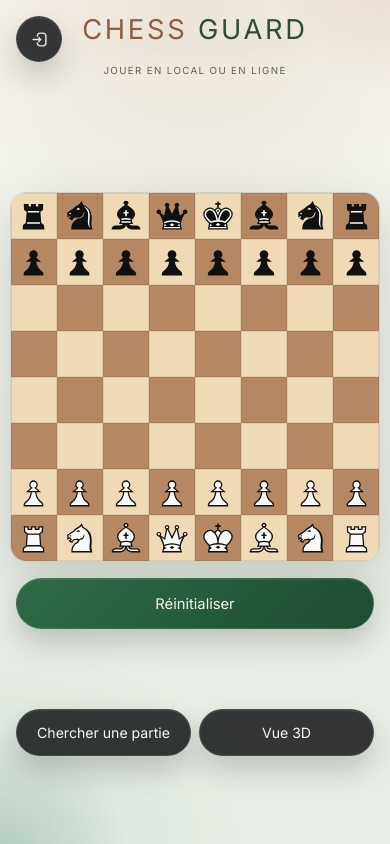
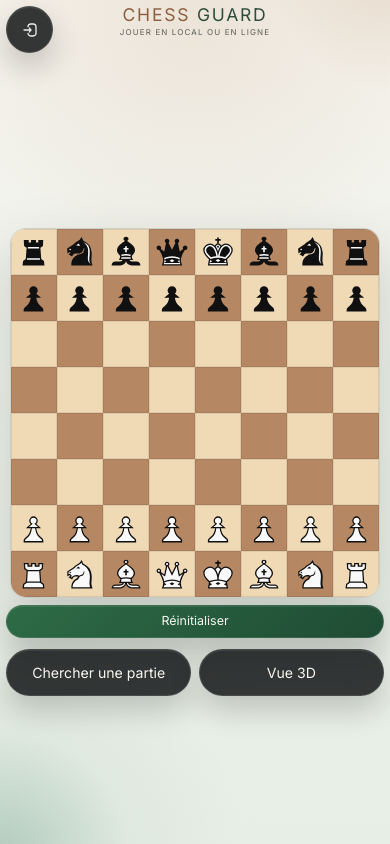
Before and after one commit to enzodobele/Transcendence, a React (Vite) app in the folder src/frontend/: page / in a window 390 px wide. Built offline with nearby package versions, Linux system fonts and the light colour scheme.

Commit message:
Enzo: amélioration front-end, fit sur une page sans scroll

```diff
--- a/src/frontend/src/App.css
+++ b/src/frontend/src/App.css
@@ -2,13 +2,13 @@
   position: relative;
   isolation: isolate;
   width: 100%;
-  min-height: 100svh;
+  height: 100svh;
   display: flex;
   flex-direction: column;
   align-items: center;
   justify-content: center;
-  gap: clamp(1rem, 2vw, 1.5rem);
-  padding: clamp(1rem, 2.5vw, 1.75rem);
+  gap: clamp(0.3rem, 0.6vw, 0.5rem);
+  padding: clamp(0.4rem, 0.8vw, 0.6rem);
   overflow: hidden;
 }
 
@@ -70,8 +70,8 @@
 }
 
 .title-chess {
-  top: clamp(1rem, 3vw, 2rem);
-  font-size: clamp(2.25rem, 5vw, 4rem);
+  top: clamp(0.4rem, 0.8vw, 0.6rem);
+  font-size: clamp(1.2rem, 2vw, 1.6rem);
   letter-spacing: 0.16em;
   line-height: 1;
   color: #8d5f3f;
@@ -83,8 +83,8 @@
 }
 
 .subtitle-chess-guard {
-  top: clamp(4.5rem, 8vw, 6rem);
-  font-size: clamp(0.8rem, 1.8vw, 1rem);
+  top: clamp(1.8rem, 2.5vw, 2.4rem);
+  font-size: clamp(0.55rem, 0.8vw, 0.68rem);
   letter-spacing: 0.28em;
   text-transform: uppercase;
   color: rgba(34, 38, 34, 0.7);
@@ -97,13 +97,13 @@
   display: flex;
   flex-direction: column;
   align-items: center;
-  gap: 1rem;
-  padding-top: clamp(7rem, 12vw, 8.5rem);
-  padding-bottom: clamp(4rem, 8vw, 5.5rem);
+  gap: 0.4rem;
+  padding-top: clamp(5rem, 6.5vw, 5.5rem);
+  padding-bottom: 0.4rem;
 }
 
 .Board > div:first-child {
-  width: min(92vw, 48rem) !important;
+  width: min(92vw, 56rem, calc(100svh - 10rem)) !important;
   aspect-ratio: 1 / 1;
   grid-template-columns: repeat(8, minmax(0, 1fr)) !important;
   grid-template-rows: repeat(8, minmax(0, 1fr));
@@ -205,25 +205,29 @@
 }
 
 .connexion-logo {
-  width: 1.05rem;
-  height: 1.05rem;
+  width: 1rem;
+  height: 1rem;
   filter: invert(1);
   opacity: 0.9;
 }
 
 .reset-board {
-  width: min(100%, 20rem);
-  font-size: 0.98rem;
+  width: min(100%, 14rem);
+  font-size: 0.82rem;
+  min-height: 2rem;
+  padding: 0.4rem 0.8rem;
   background: linear-gradient(135deg, #2e6b46 0%, #1f4c34 100%);
 }
 
 .connexion-button {
   position: absolute;
-  top: clamp(1rem, 2vw, 1.5rem);
-  left: clamp(1rem, 2vw, 1.5rem);
+  top: clamp(0.4rem, 0.8vw, 0.6rem);
+  left: clamp(0.4rem, 0.8vw, 0.6rem);
   z-index: 6;
   width: max-content;
-  font-size: 0.95rem;
+  font-size: 0.80rem;
+  min-height: 2rem;
+  padding: 0.4rem 0.75rem;
 }
 
 .game-actions {
@@ -233,27 +237,27 @@
 .button-find-game,
 .button-switch-2d-3d {
   position: absolute;
-  top: clamp(1rem, 2vw, 1.5rem);
-  right: clamp(1rem, 2vw, 1.5rem);
+  top: clamp(0.4rem, 0.8vw, 0.6rem);
+  right: clamp(0.4rem, 0.8vw, 0.6rem);
   z-index: 6;
-  min-width: 10rem;
+  min-width: 0;
   width: max-content;
-  font-size: 0.95rem;
+  font-size: 0.82rem;
 }
 
 .button-switch-2d-3d {
-  top: clamp(1rem, 2vw, 1.5rem);
-  font-size: 1rem;
-  padding: 0.65rem 0.9rem;
-  min-height: unset;
+  top: clamp(0.4rem, 0.8vw, 0.6rem);
+  font-size: 0.82rem;
+  padding: 0.4rem 0.75rem;
+  min-height: 2rem;
   min-width: unset;
 }
 
 .button-find-game {
-  top: calc(clamp(1rem, 2vw, 1.5rem) + 4rem);
-  font-size: 1rem;
-  padding: 0.65rem 0.9rem;
-  min-height: unset;
+  top: calc(clamp(0.4rem, 0.8vw, 0.6rem) + 2.6rem);
+  font-size: 0.82rem;
+  padding: 0.4rem 0.75rem;
+  min-height: 2rem;
   min-width: unset;
 }
 
@@ -404,18 +408,19 @@
 
 .profile-container {
   position: fixed;
-  top: clamp(1rem, 2vw, 1.5rem);
-  left: clamp(1rem, 2vw, 1.5rem);
+  top: clamp(0.4rem, 0.8vw, 0.6rem);
+  left: clamp(0.4rem, 0.8vw, 0.6rem);
   z-index: 6;
 }
 
-.profile-button {
+button.profile-button {
   position: absolute;
-  top: clamp(1rem, 2vw, 1.5rem);
-  left: clamp(1rem, 2vw, 1.5rem);
+  top: clamp(0.4rem, 0.8vw, 0.6rem);
+  left: clamp(0.4rem, 0.8vw, 0.6rem);
   z-index: 6;
-  width: 2.9rem;
-  height: 2.9rem;
+  width: 2.6rem;
+  height: 2.6rem;
+  min-height: unset;
   border-radius: 999px;
   background: linear-gradient(135deg, #1b1d1f 0%, #31363b 100%);
   display: inline-flex;
@@ -487,22 +492,23 @@ canvas {
 
 @media (max-width: 720px) {
   .title-chess {
-    font-size: clamp(1.9rem, 8vw, 2.8rem);
+    font-size: clamp(1rem, 4vw, 1.4rem);
     letter-spacing: 0.12em;
   }
 
   .subtitle-chess-guard {
-    top: clamp(4rem, 14vw, 5.3rem);
+    top: clamp(1.6rem, 6vw, 2.2rem);
+    font-size: clamp(0.5rem, 1.8vw, 0.65rem);
     letter-spacing: 0.18em;
   }
 
   .Board {
     width: 100%;
-    padding-top: clamp(6.5rem, 22vw, 8rem);
+    padding-top: clamp(5rem, 8vw, 5.5rem);
   }
 
   .Board > div:first-child {
-    width: min(94vw, 36rem) !important;
+    width: min(94vw, 36rem, calc(100svh - 10rem)) !important;
     border-radius: 1rem;
   }
 
@@ -523,7 +529,7 @@ canvas {
 
 @media (max-width: 480px) {
   .Board > div:first-child {
-    width: min(95vw, 30rem) !important;
+    width: min(95vw, 30rem, calc(100svh - 10rem)) !important;
   }
 
   .Board > div:first-child > div img {
@@ -533,16 +539,16 @@ canvas {
 
   .reset-board {
     width: 100%;
-    font-size: 0.92rem;
+    font-size: 0.78rem;
   }
 
   .title-chess {
-    font-size: clamp(1.3rem, 7vw, 1.9rem);
+    font-size: clamp(0.9rem, 4.5vw, 1.2rem);
     letter-spacing: 0.1em;
   }
 
   .subtitle-chess-guard {
-    font-size: clamp(0.6rem, 2.5vw, 0.75rem);
+    font-size: clamp(0.5rem, 2vw, 0.62rem);
     letter-spacing: 0.14em;
   }
 
--- a/src/frontend/src/App.tsx
+++ b/src/frontend/src/App.tsx
@@ -86,10 +86,14 @@ export default function App() {
         </button>
       </div>
 
-      <h1 className="title-chess">
-        CHESS <span className="title-guard">GUARD</span>
-      </h1>
-      <p className="subtitle-chess-guard">Jouer en local ou en ligne</p>
+      {!is3D && (
+        <>
+          <h1 className="title-chess">
+            CHESS <span className="title-guard">GUARD</span>
+          </h1>
+          <p className="subtitle-chess-guard">Jouer en local ou en ligne</p>
+        </>
+      )}
     </div>
   );
 }
--- a/src/frontend/src/components/ChessGame3D.tsx
+++ b/src/frontend/src/components/ChessGame3D.tsx
@@ -73,24 +73,6 @@ export function ChessGame3D({
           maxDistance={30}
         />
       </Canvas>
-      <button
-        onClick={onResetGame}
-        style={{
-          position: "absolute",
-          top: "20px",
-          left: "20px",
-          padding: "10px 20px",
-          fontSize: "16px",
-          cursor: "pointer",
-          backgroundColor: "#4CAF50",
-          color: "white",
-          border: "none",
-          borderRadius: "4px",
-        }}
-      >
-        Réinitialiser
-      </button>
-
       {pendingPromotion && (
         <PromotionDialog
           onChoose={onPromotionChoice}
--- a/src/frontend/src/index.css
+++ b/src/frontend/src/index.css
@@ -42,7 +42,8 @@ body,
 
 body {
   margin: 0;
-  min-height: 100svh;
+  height: 100svh;
+  overflow: hidden;
   background: transparent;
 }
 
```
